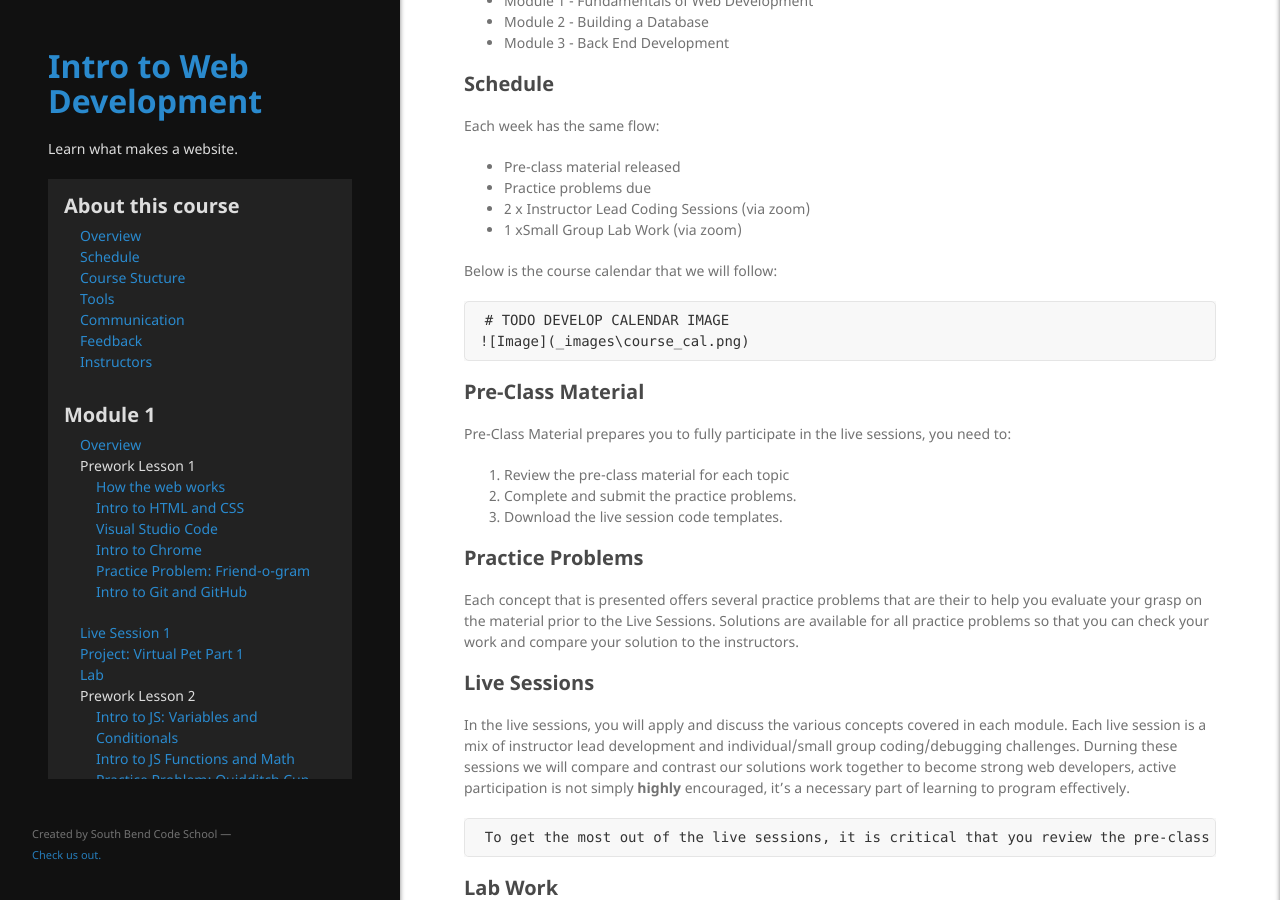
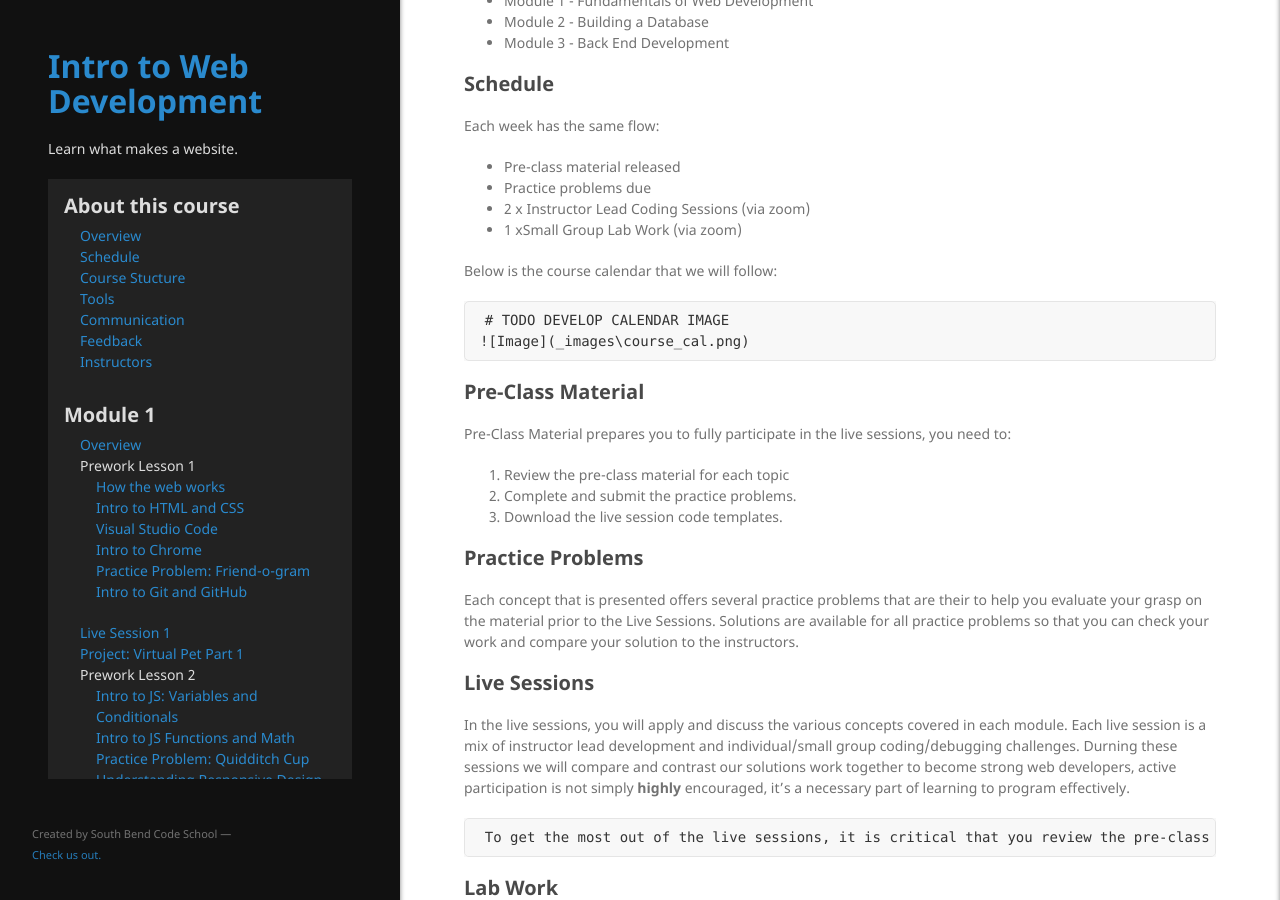
Before and after one commit to south-bend-code-works/intro-to-web-dev, a Jekyll site: the page built from index.md, in a window 1280 px wide and 900 px high, scrolled down 409 px. Built offline with Jekyll 4.4.1, drawn with Linux system fonts in a browser that asks for light colours; our own code applies the rules of GitHub Pages for plain Markdown files; some of the changed lines change nothing that is shown.

Commit message:
removed first live link

```diff
--- a/_layouts/default.html
+++ b/_layouts/default.html
@@ -64,7 +64,6 @@
               </li>
               <li><a href="{{ site.baseurl }}/lessons/module1/lesson1.html">Live Session 1</a></li>
               <li><a href="{{ site.baseurl }}/lessons/module1/project-part1.html">Project: Virtual Pet Part 1</a></li>
-              <li><a href="{{ site.baseurl }}/lessons/module1/lab1.html">Lab</a></li>
               <li>
                 Prework Lesson 2
                 <ul>
@@ -76,7 +75,7 @@
               </li>
               <li><a href="{{ site.baseurl }}/lessons/module1/lesson2.html">Live Session 2</a></li>
               <li><a href="{{ site.baseurl }}/lessons/module1/project-part2.html">Project: Virtual Pet Part 2</a></li>
-              <li><a href="{{ site.baseurl }}/lessons/module1/lab2.html">Lab</a></li>
+              <li><a href="{{ site.baseurl }}/lessons/module1/lab.html">Lab</a></li>
               <li><a href="{{ site.baseurl }}/lessons/module1/feedback.html">Give Us Your Feedback!</a></li>
             </ul>
           </li>
--- /dev/null
+++ b/lessons/module1/lab.md
@@ -0,0 +1,7 @@
+---
+layout: default
+---
+
+# Lab
+
+## YEET
```
